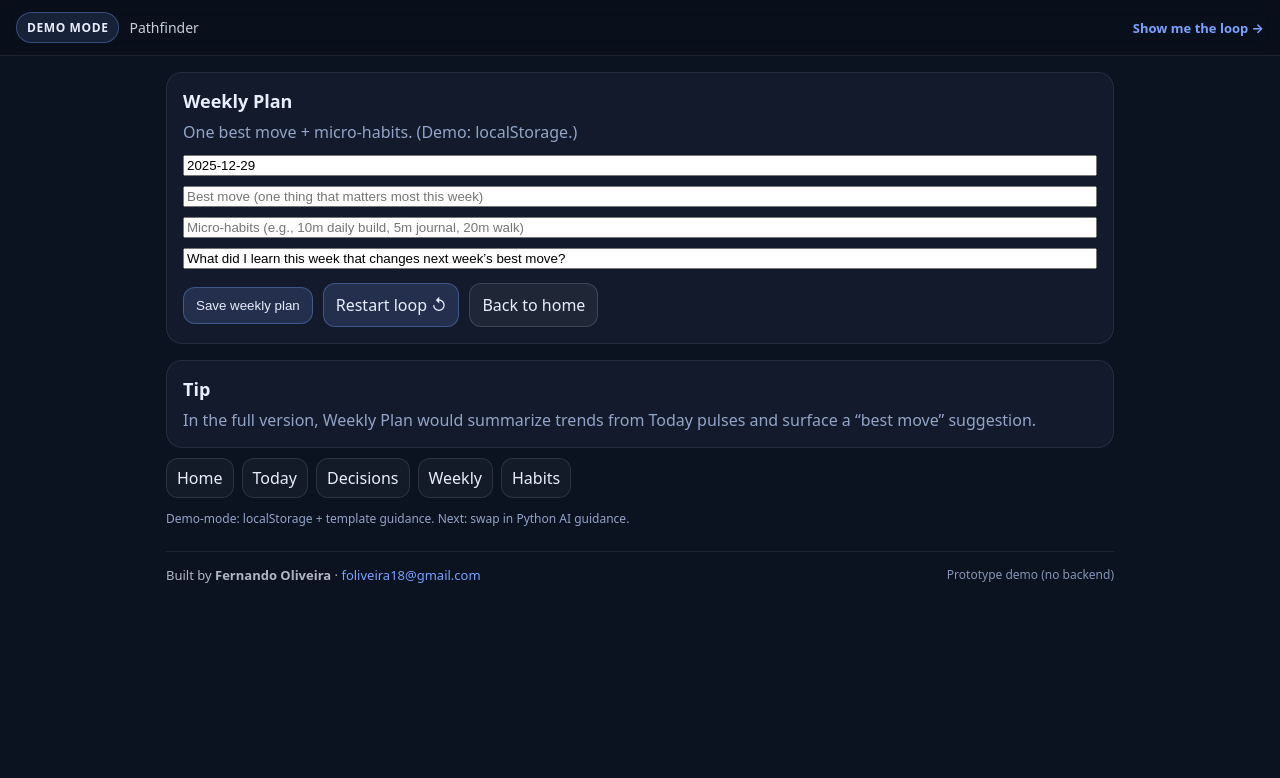
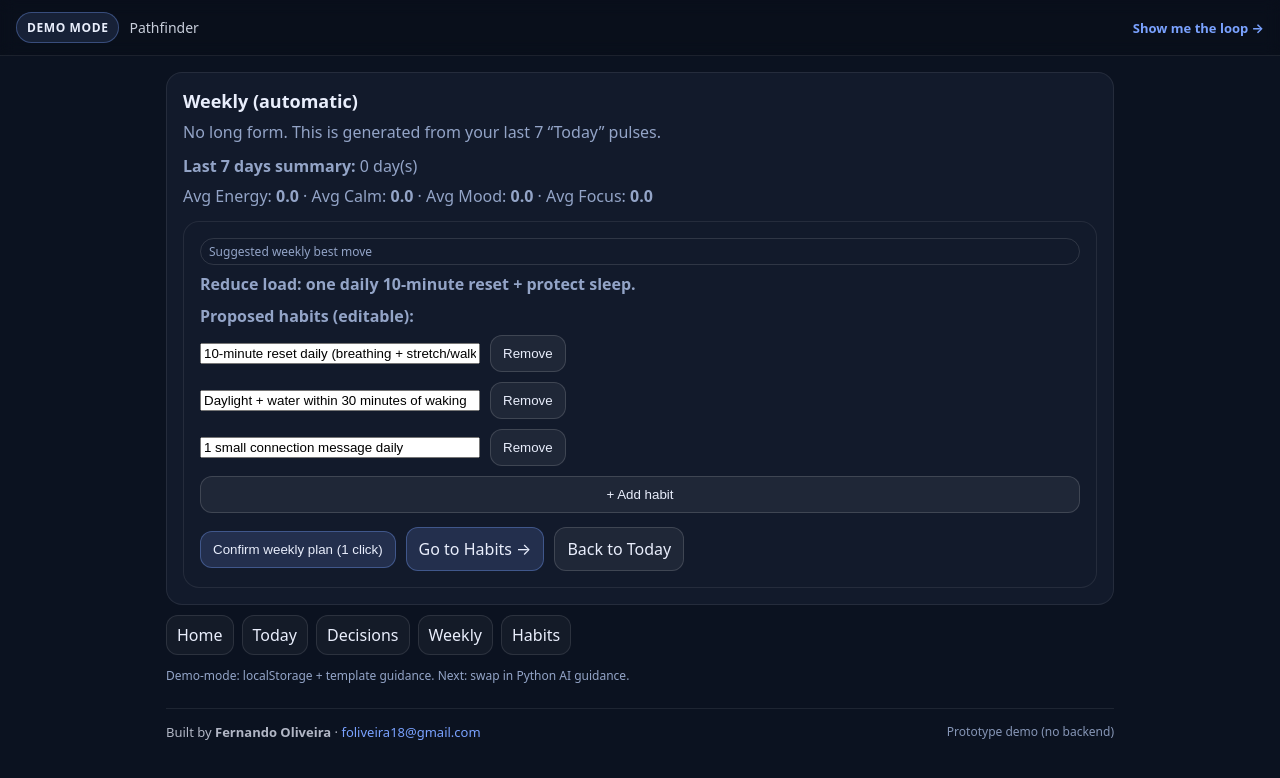
Before and after one commit to foliveira18/pathfinder-demo, a Next.js app: page /weekly in a window 1280 px wide. Shown: the top 778 px of the page. Built offline with nearby package versions, Linux system fonts and the light colour scheme.

Commit message:
Option A daily coach: instant best move + automatic weekly

```diff
--- a/app/weekly/page.tsx
+++ b/app/weekly/page.tsx
@@ -1,93 +1,198 @@
 "use client";
 
 import Link from "next/link";
-import { useEffect, useState } from "react";
+import { useEffect, useMemo, useState } from "react";
 import { load, save } from "@/lib/storage";
 
-type WeeklyPlan = {
-  weekStart: string;
-  bestMove: string;
-  microHabits: string;
-  reviewQuestion: string;
+type Pulse = {
+  date: string;
+  energy: number;
+  calm: number;
+  mood: number;
+  focus: number;
 };
 
-const KEY = "pf_weekly";
+type WeeklyAutoPlan = {
+  weekStart: string;
+  createdAt: string;
+  summary: {
+    avgEnergy: number;
+    avgCalm: number;
+    avgMood: number;
+    avgFocus: number;
+    countDays: number;
+  };
+  suggestedBestMove: string;
+  suggestedHabits: string[];
+  confirmed: boolean;
+};
+
+const PULSES_KEY = "pf_pulses_v2";
+const WEEKLY_KEY = "pf_weekly_v2";
 
 function mondayOfThisWeek(): string {
   const d = new Date();
   const day = d.getDay(); // 0 Sun ... 1 Mon
-  const diff = (day === 0 ? -6 : 1 - day); // move to Monday
+  const diff = day === 0 ? -6 : 1 - day;
   d.setDate(d.getDate() + diff);
   return d.toISOString().slice(0, 10);
 }
 
+function avg(nums: number[]) {
+  if (!nums.length) return 0;
+  return nums.reduce((a, b) => a + b, 0) / nums.length;
+}
+
+function suggestWeeklyBestMove(stats: { avgEnergy: number; avgCalm: number; avgMood: number; avgFocus: number }) {
+  const { avgEnergy, avgCalm, avgMood, avgFocus } = stats;
+
+  if (avgCalm <= 2.6) return "Reduce load: one daily 10-minute reset + protect sleep.";
+  if (avgEnergy <= 2.6) return "Recover energy: simplify commitments + daily daylight + earlier bedtime.";
+  if (avgFocus >= 3.7 && avgCalm >= 3.0) return "Build week: schedule 3 focused sprints (25 min) on your highest-value task.";
+  if (avgMood <= 2.6) return "Mood lift: add 2 connection moments + one fun micro-activity midweek.";
+  return "Consistency week: keep habits small and show up daily.";
+}
+
+function proposeHabits(stats: { avgEnergy: number; avgCalm: number; avgMood: number; avgFocus: number }) {
+  const { avgEnergy, avgCalm, avgMood, avgFocus } = stats;
+
+  const habits: string[] = [];
+
+  // Calm/stress oriented
+  if (avgCalm <= 3.0) habits.push("10-minute reset daily (breathing + stretch/walk)");
+  else habits.push("5-minute decompression after work (no phone)");
+
+  // Energy oriented
+  if (avgEnergy <= 3.0) habits.push("Daylight + water within 30 minutes of waking");
+  else habits.push("15-minute movement (walk) after lunch");
+
+  // Focus or mood
+  if (avgFocus >= 3.4) habits.push("One 25-minute deep work sprint (timer)");
+  else if (avgMood <= 3.0) habits.push("1 small connection message daily");
+  else habits.push("2-minute plan for tomorrow (evening)");
+
+  return habits.slice(0, 3);
+}
+
 export default function WeeklyPage() {
-  const [plan, setPlan] = useState<WeeklyPlan>({
-    weekStart: mondayOfThisWeek(),
-    bestMove: "",
-    microHabits: "",
-    reviewQuestion: "What did I learn this week that changes next week’s best move?",
-  });
+  const [confirmed, setConfirmed] = useState(false);
+  const [habits, setHabits] = useState<string[]>([]);
+  const [savedPlan, setSavedPlan] = useState<WeeklyAutoPlan | null>(null);
+
+  const pulses = useMemo(() => load<Pulse[]>(PULSES_KEY, []).slice(0, 7), []);
+  const stats = useMemo(() => {
+    const s = {
+      avgEnergy: avg(pulses.map(p => p.energy)),
+      avgCalm: avg(pulses.map(p => p.calm)),
+      avgMood: avg(pulses.map(p => p.mood)),
+      avgFocus: avg(pulses.map(p => p.focus)),
+      countDays: pulses.length,
+    };
+    return s;
+  }, [pulses]);
+
+  const bestMove = useMemo(() => suggestWeeklyBestMove(stats), [stats]);
+  const defaultHabits = useMemo(() => proposeHabits(stats), [stats]);
 
   useEffect(() => {
-    const existing = load<WeeklyPlan | null>(KEY, null);
-    if (existing) setPlan(existing);
-  }, []);
+    setHabits(defaultHabits);
 
-  const submit = () => {
-    save(KEY, plan);
-    alert("Saved. Loop complete — restart with Today.");
+    const existing = load<WeeklyAutoPlan | null>(WEEKLY_KEY, null);
+    if (existing && existing.weekStart === mondayOfThisWeek()) {
+      setSavedPlan(existing);
+      setConfirmed(existing.confirmed);
+      setHabits(existing.suggestedHabits || defaultHabits);
+    }
+  }, [defaultHabits]);
+
+  const confirm = () => {
+    const plan: WeeklyAutoPlan = {
+      weekStart: mondayOfThisWeek(),
+      createdAt: new Date().toISOString(),
+      summary: stats,
+      suggestedBestMove: bestMove,
+      suggestedHabits: habits,
+      confirmed: true,
     };
+    save(WEEKLY_KEY, plan);
+    setSavedPlan(plan);
+    setConfirmed(true);
+    alert("Weekly plan saved. Next: run it through Habits.");
+  };
+
+  const updateHabit = (idx: number, value: string) => {
+    setHabits(prev => prev.map((h, i) => (i === idx ? value : h)));
+  };
+
+  const addHabit = () => setHabits(prev => [...prev, ""]);
+  const removeHabit = (idx: number) => setHabits(prev => prev.filter((_, i) => i !== idx));
 
   return (
     <div className="grid" style={{ gap: 16 }}>
       <div className="card">
-        <h2 className="h2">Weekly Plan</h2>
-        <p className="p">One best move + micro-habits. (Demo: localStorage.)</p>
+        <h2 className="h2">Weekly (automatic)</h2>
+        <p className="p">
+          No long form. This is generated from your last 7 “Today” pulses.
+        </p>
 
-        <div className="grid" style={{ gap: 10, marginTop: 12 }}>
+        <div className="grid" style={{ gap: 8, marginTop: 12 }}>
+          <div className="p">
+            <b>Last 7 days summary:</b> {stats.countDays} day(s)
+          </div>
+          <div className="p">
+            Avg Energy: <b>{stats.avgEnergy.toFixed(1)}</b> · Avg Calm: <b>{stats.avgCalm.toFixed(1)}</b> · Avg Mood: <b>{stats.avgMood.toFixed(1)}</b> · Avg Focus: <b>{stats.avgFocus.toFixed(1)}</b>
+          </div>
+        </div>
+
+        <div className="card" style={{ marginTop: 14 }}>
+          <div className="badge">Suggested weekly best move</div>
+          <p className="p" style={{ marginTop: 8 }}>
+            <b>{bestMove}</b>
+          </p>
+
+          <div style={{ marginTop: 10 }}>
+            <div className="p"><b>Proposed habits (editable):</b></div>
+
+            <div className="grid" style={{ gap: 10, marginTop: 8 }}>
+              {habits.map((h, idx) => (
+                <div key={idx} className="row" style={{ gap: 10, flexWrap: "wrap" }}>
                   <input
-            value={plan.weekStart}
-            onChange={(e) => setPlan((p) => ({ ...p, weekStart: e.target.value }))}
-            placeholder="Week start (YYYY-MM-DD)"
+                    value={h}
+                    onChange={(e) => updateHabit(idx, e.target.value)}
+                    placeholder={`Habit ${idx + 1}`}
+                    style={{ minWidth: 280 }}
                   />
-          <input
-            value={plan.bestMove}
-            onChange={(e) => setPlan((p) => ({ ...p, bestMove: e.target.value }))}
-            placeholder="Best move (one thing that matters most this week)"
-          />
-          <input
-            value={plan.microHabits}
-            onChange={(e) => setPlan((p) => ({ ...p, microHabits: e.target.value }))}
-            placeholder="Micro-habits (e.g., 10m daily build, 5m journal, 20m walk)"
-          />
-          <input
-            value={plan.reviewQuestion}
-            onChange={(e) => setPlan((p) => ({ ...p, reviewQuestion: e.target.value }))}
-            placeholder="Friday review question"
-          />
+                  <button className="btn" type="button" onClick={() => removeHabit(idx)}>
+                    Remove
+                  </button>
+                </div>
+              ))}
+              <button className="btn" type="button" onClick={addHabit}>
+                + Add habit
+              </button>
+            </div>
           </div>
 
           <div className="row" style={{ marginTop: 14, gap: 10, flexWrap: "wrap" }}>
-          <button className="btn btnPrimary" onClick={submit} disabled={!plan.bestMove.trim()}>
-            Save weekly plan
+            <button className="btn btnPrimary" onClick={confirm}>
+              Confirm weekly plan (1 click)
             </button>
 
-          {/* Guided loop buttons */}
-          <Link className="btn btnPrimary" href="/today?loop=1">
-            Restart loop ↺
+            <Link className="btn btnPrimary" href="/habits?loop=1">
+              Go to Habits →
             </Link>
-          <Link className="btn" href="/">
-            Back to home
+
+            <Link className="btn" href="/today?loop=1">
+              Back to Today
             </Link>
           </div>
+
+          {confirmed && savedPlan && (
+            <p className="small" style={{ marginTop: 12 }}>
+              Saved for week starting <b>{savedPlan.weekStart}</b>.
+            </p>
+          )}
         </div>
-
-      <div className="card">
-        <h3 className="h2">Tip</h3>
-        <p className="p">
-          In the full version, Weekly Plan would summarize trends from Today pulses and surface a “best move” suggestion.
-        </p>
       </div>
     </div>
   );
```
Also changed, not shown: app/today/page.tsx (+175 -38 lines). Lines whose indentation alone changed are shown as unchanged.
